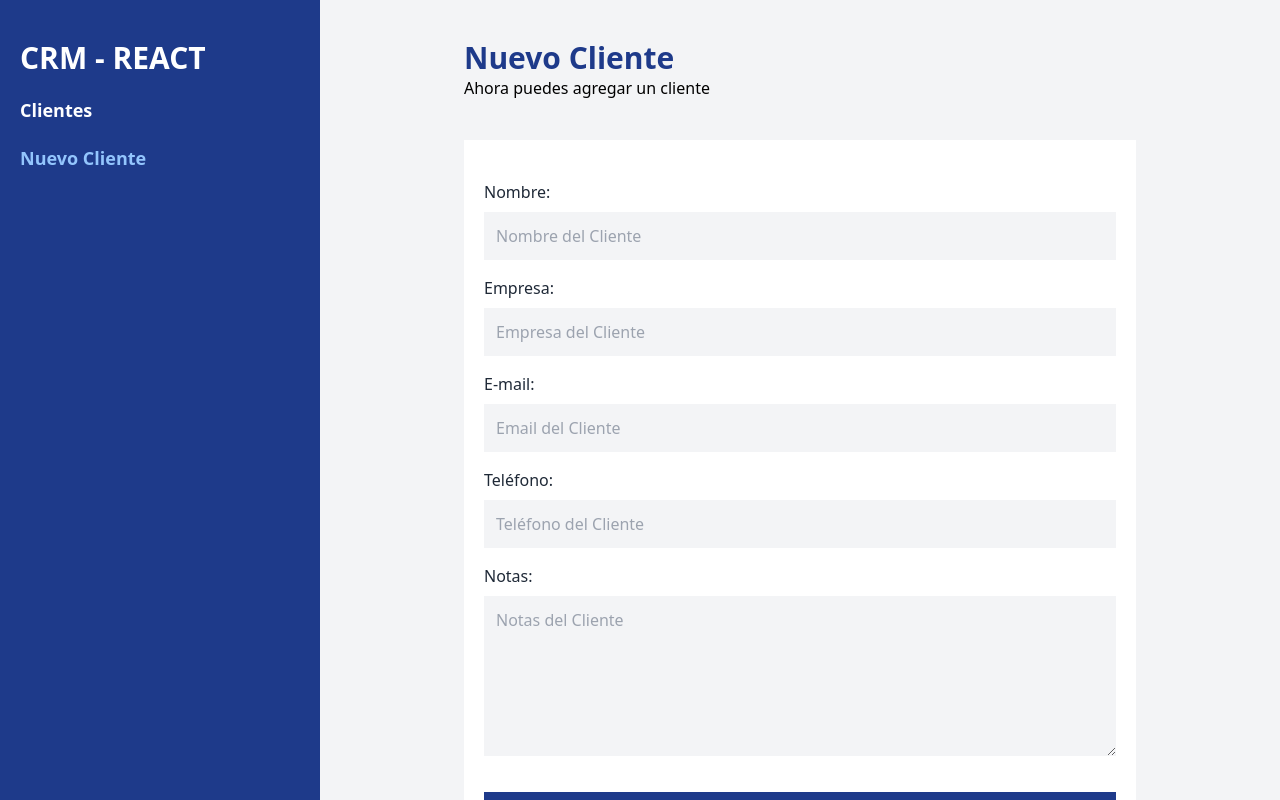
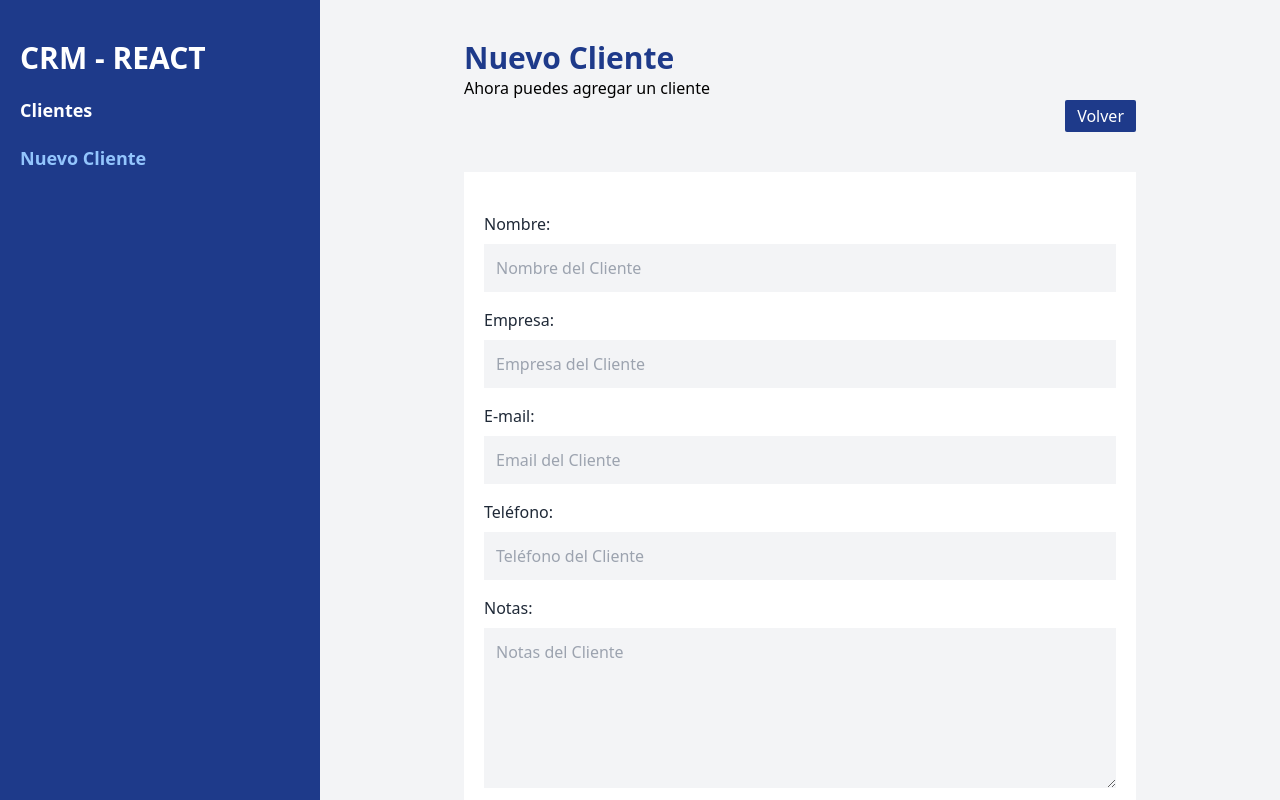
Before and after one commit to AtochePascual-Dev/CRM-React, a React (Vite) app: page /clientes/nuevo in a window 1280 px wide. Built offline with nearby package versions, Linux system fonts and the light colour scheme.

Commit message:
[FEATURE] bton volver

```diff
--- a/src/pages/NuevoCliente.jsx
+++ b/src/pages/NuevoCliente.jsx
@@ -1,4 +1,4 @@
-import { Form, redirect, useActionData } from "react-router-dom"
+import { Form, redirect, useActionData, useNavigate } from "react-router-dom"
 import Formulario from "../components/Formulario"
 import Alerta from "../components/Alerta";
 import { registrarCliente } from "../api/clientes";
@@ -27,13 +27,21 @@ export const action = async ({ request }) => {
 
 const NuevoCliente = () => {
   const error = useActionData();
-
+  const navigate = useNavigate();
 
   return (
     <div className="w-11/12 max-w-2xl mx-auto">
 
       <h2 className="font-extrabold text-3xl text-blue-900">Nuevo Cliente</h2>
       <p>Ahora puedes agregar un cliente</p>
+
+      <div className="flex justify-end">
+        <button
+          onClick={() => navigate("/")}
+          className="px-3 py-1 rounded-sm text-white bg-blue-900">
+          Volver
+        </button>
+      </div>
 
       <div className="mt-10 px-5 py-10 bg-white">
 
```
